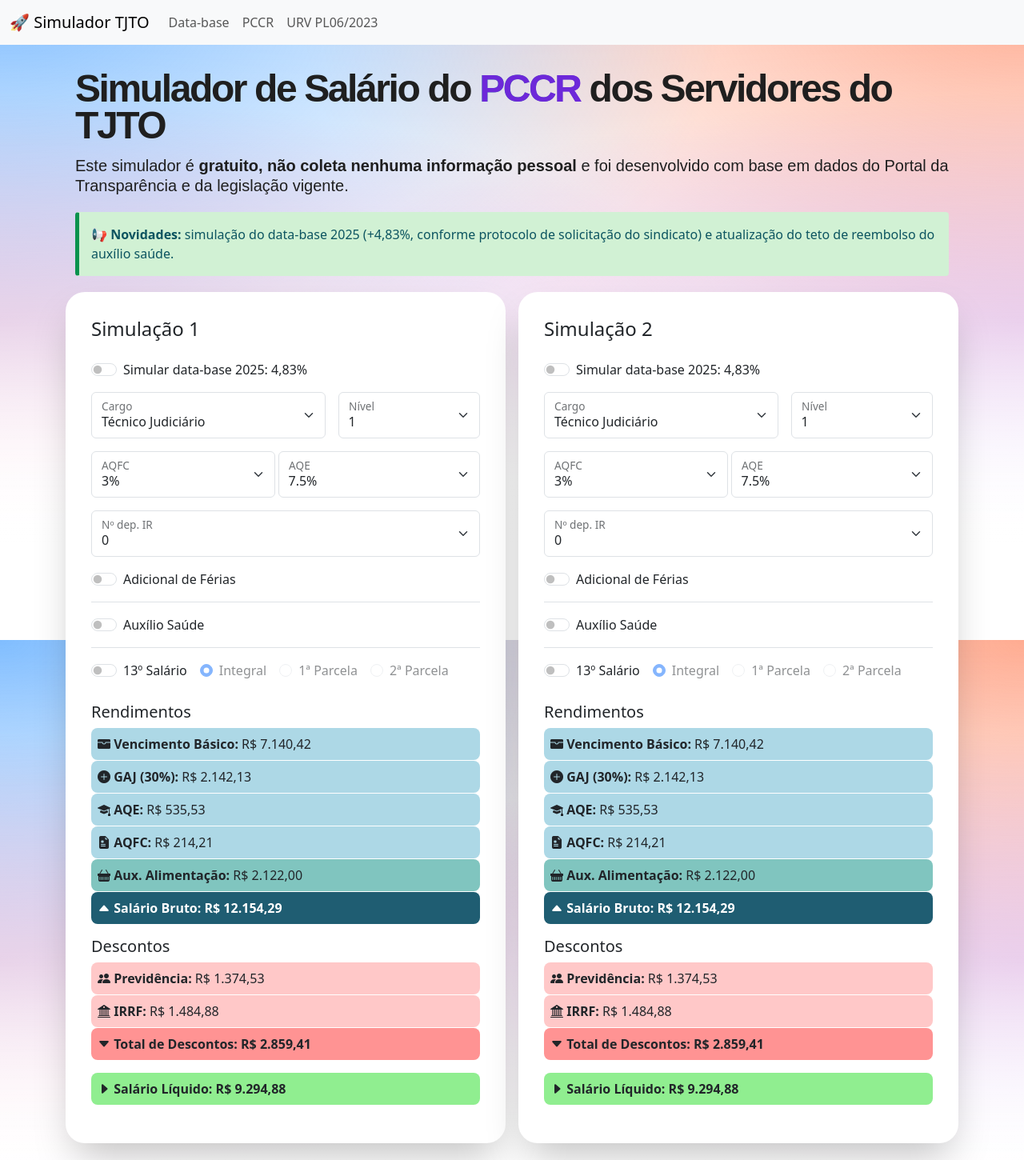
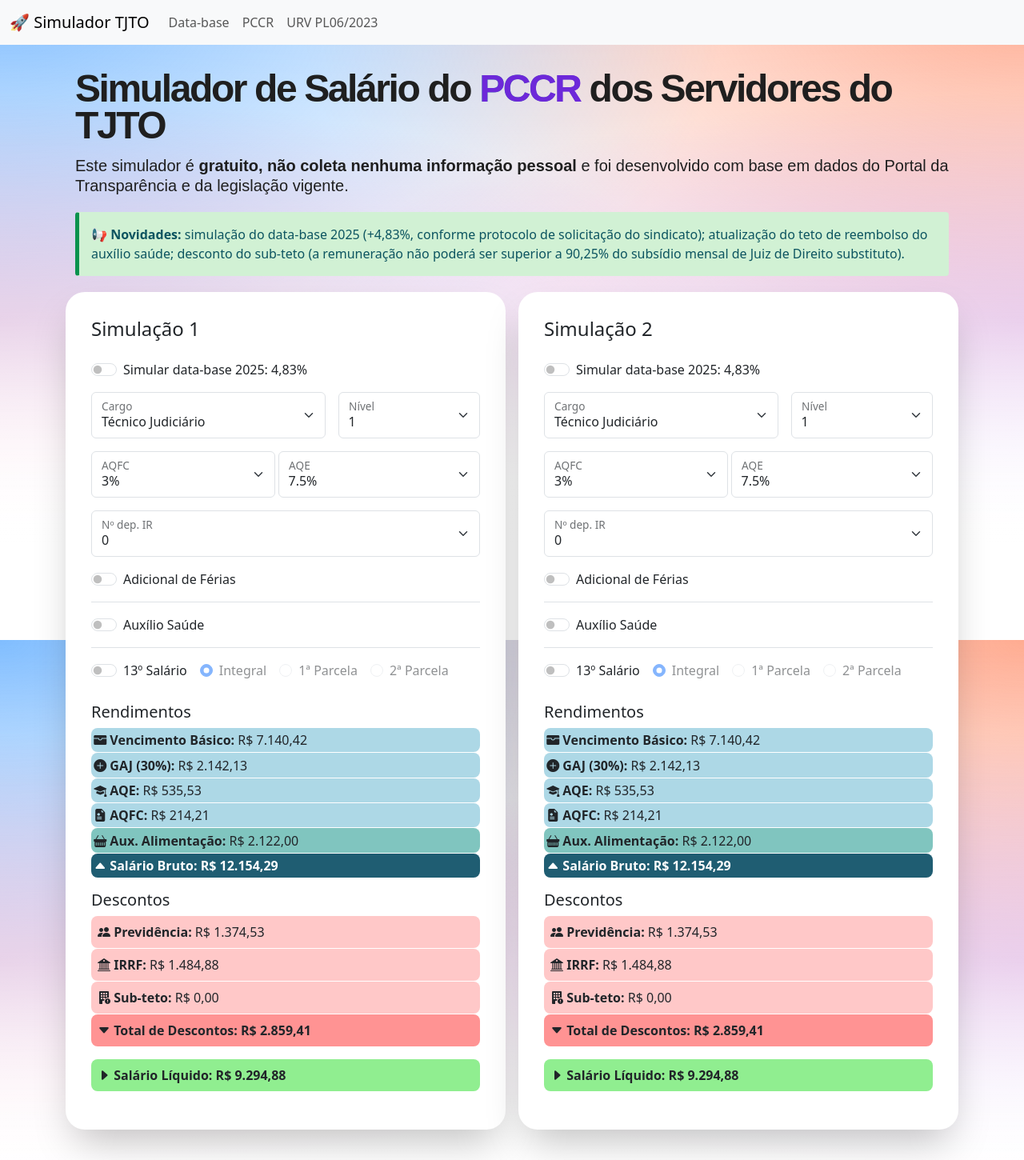
Before and after one commit to guilhermeoq/carreira-tjto, a Vue app: page / in a window 1280 px wide. Shown: the top 1450 px of the page at 80% size. Built offline with nearby package versions, Linux system fonts and the light colour scheme.

Commit message:
feat: calculo sub-teto

```diff
--- a/src/components/Calculadora.vue
+++ b/src/components/Calculadora.vue
@@ -48,7 +48,9 @@
       </p>
       <div class="callout callout-info">
         <strong>📢 Novidades: </strong> simulação do data-base 2025 (+4,83%, conforme protocolo de
-        solicitação do sindicato) e atualização do teto de reembolso do auxílio saúde.
+        solicitação do sindicato); atualização do teto de reembolso do auxílio saúde; desconto do
+        sub-teto (a remuneração não poderá ser superior a 90,25% do subsídio mensal de Juiz de
+        Direito substituto).
       </div>
     </div>
     <div class="d-sm-flex gap-3">
@@ -662,6 +664,10 @@
           <p class="tab-desconto">
             <strong><i class="bi bi-bank2"></i> IRRF:</strong> {{ formatarParaBR(calculator.irrf) }}
           </p>
+          <p class="tab-desconto">
+            <strong><i class="bi bi-building-fill-exclamation"></i> Sub-teto:</strong>
+            {{ formatarParaBR(calculator.teto) }}
+          </p>
           <p class="tab-desconto-total">
             <i class="bi bi-caret-down-fill"></i> Total de Descontos:
             {{ formatarParaBR(calculator.totalDescontos) }}
@@ -823,6 +829,7 @@ export default {
         salarioBruto: 0,
         previdencia: 0,
         irrf: 0,
+        teto: 0,
         totalDescontos: 0,
         salarioLiquido: 0,
         totalDescontosDecimo: 0,
@@ -1000,7 +1007,14 @@ export default {
 
       //Cálculo do desconto de previdência sobre salário
       calculator.previdencia =
-        (calculator.vencimentoBasico + calculator.gaj + calculator.aqeValue) * 0.14
+        calculator.teto > 0
+          ? (calculator.vencimentoBasico +
+              calculator.gaj +
+              calculator.aqeValue +
+              calculator.aqfcValue -
+              calculator.teto) *
+            0.14
+          : (calculator.vencimentoBasico + calculator.gaj + calculator.aqeValue) * 0.14
 
       //Cálculo da base de cálculo do IRRF
       const baseIRRF =
@@ -1009,9 +1023,22 @@ export default {
         calculator.aqeValue +
         calculator.aqfcValue +
         calculator.ferias -
-        (calculator.previdencia + 189.59 * calculator.dependente)
+        (calculator.previdencia + 189.59 * calculator.dependente) -
+        calculator.teto
+
+      //Cálculo do teto/sub-teto (2025: 30760.27)
+      calculator.teto =
+        calculator.vencimentoBasico + calculator.gaj + calculator.aqeValue + calculator.aqfcValue <=
+        29196.14
+          ? 0
+          : calculator.vencimentoBasico +
+            calculator.gaj +
+            calculator.aqeValue +
+            calculator.aqfcValue -
+            29196.14
+
       calculator.irrf = this.calcularIrrf(baseIRRF)
-      calculator.totalDescontos = calculator.previdencia + calculator.irrf
+      calculator.totalDescontos = calculator.previdencia + calculator.irrf + calculator.teto
       calculator.salarioLiquido = calculator.salarioBruto - calculator.totalDescontos
     },
 
@@ -1179,41 +1206,41 @@ export default {
 .tab-rendimento {
   background-color: lightblue;
   margin-bottom: 1px;
-  padding: 0.5em;
+  padding: 0.2em;
   border-radius: 0.5em;
 }
 
 .tab-alimentacao {
   background-color: #80c5bf;
-  padding: 0.5em;
+  padding: 0.2em;
   border-radius: 0.5em;
   margin-bottom: 1px;
 }
 
 .tab-ferias {
   background-color: #a9b8e9;
-  padding: 0.5em;
+  padding: 0.2em;
   border-radius: 0.5em;
   margin-bottom: 1px;
 }
 
 .tab-saude {
   background-color: #dbb03a;
-  padding: 0.5em;
+  padding: 0.2em;
   border-radius: 0.5em;
   margin-bottom: 1px;
 }
 
 .tab-decimo {
   background-color: #cdc8ff;
-  padding: 0.5em;
+  padding: 0.2em;
   border-radius: 0.5em;
   margin-bottom: 1px;
 }
 
 .tab-bruto {
   background-color: #1f5d72;
-  padding: 0.5em;
+  padding: 0.2em;
   border-radius: 0.5em;
   color: white;
   font-weight: bold;
```
